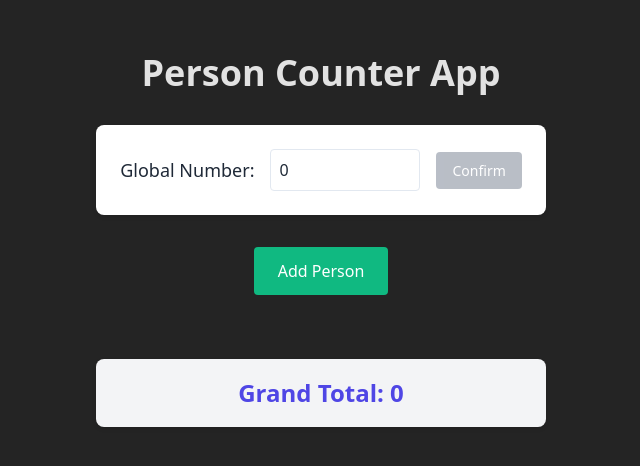
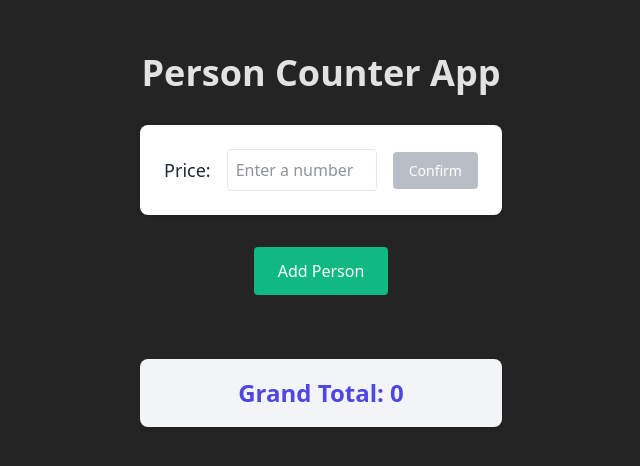
Before and after one commit to jaysc/food-calc, a React (Vite) app: page / in a window 1280 px wide. Shown: the part 112-578 px from the top of the page, without its empty margins (319-959 px from the left). Built offline with nearby package versions, Linux system fonts and the light colour scheme.

Commit message:
i don't even remember

```diff
--- a/src/App.tsx
+++ b/src/App.tsx
@@ -1,13 +1,13 @@
 import "./index.css";
 import "./components/styles.css";
 import { PersonList } from "./components/PersonList";
-import { GlobalNumber } from "./components/GlobalNumber";
+import { PriceInput } from "./components/PriceInput";
 
 export function App() {
   return (
     <div className="max-w-7xl mx-auto p-8 text-center relative z-10">
       <h1 className="text-4xl font-bold mb-8">Person Counter App</h1>
-      <GlobalNumber />
+      <PriceInput />
       <PersonList />
     </div>
   );
--- a/src/components/GlobalNumber.tsx
+++ b/src/components/PriceInput.tsx
@@ -1,39 +1,39 @@
 import { usePersonStore } from '../store';
 
-export const GlobalNumber = () => {
+export const PriceInput = () => {
   const { globalNumber, isNumberConfirmed, setGlobalNumber, confirmNumber, resetNumber } = usePersonStore();
 
   const handleNumberChange = (event: React.ChangeEvent<HTMLInputElement>) => {
     const value = event.target.value.replace(/,/g, '');
     // Only allow numbers
     if (/^-?\d*$/.test(value)) {
-      setGlobalNumber(value === '' ? 0 : Number.parseInt(value, 10));
+      setGlobalNumber(value === '' ? null : Number.parseInt(value, 10));
     }
   };
 
-  const formattedNumber = globalNumber.toLocaleString();
+  const formattedNumber = globalNumber === null ? '' : globalNumber.toLocaleString();
 
   return (
-    <div className="global-number">
-      <label htmlFor="global-number" className="global-number-label">
-        Global Number:
+    <div className="price">
+      <label htmlFor="price" className="price-label">
+        Price:
       </label>
       <input
-        id="global-number"
+        id="price"
         type="text"
         value={formattedNumber}
         onChange={handleNumberChange}
-        className={`global-number-input ${isNumberConfirmed ? 'confirmed' : ''}`}
+        className={`price-input ${isNumberConfirmed ? 'confirmed' : ''}`}
         placeholder="Enter a number"
         disabled={isNumberConfirmed}
       />
-      <div className="global-number-actions">
+      <div className="price-actions">
         {!isNumberConfirmed ? (
           <button
             type="button"
             onClick={confirmNumber}
             className="confirm-button"
-            disabled={globalNumber <= 0}
+            disabled={globalNumber === null || globalNumber <= 0}
           >
             Confirm
           </button>
@@ -51,4 +51,4 @@ export const GlobalNumber = () => {
   );
 };
 
-export default GlobalNumber;
+export default PriceInput;
--- a/src/components/styles.css
+++ b/src/components/styles.css
@@ -125,7 +125,7 @@
   background: #fecaca;
 }
 
-.global-number {
+.price {
   background: white;
   padding: 1.5rem;
   border-radius: 0.5rem;
@@ -136,14 +136,14 @@
   gap: 1rem;
 }
 
-.global-number-label {
+.price-label {
   font-size: 1.125rem;
   font-weight: 500;
   color: #1f2937;
   white-space: nowrap;
 }
 
-.global-number-input {
+.price-input {
   padding: 0.5rem;
   border: 1px solid #e2e8f0;
   border-radius: 0.25rem;
@@ -153,20 +153,20 @@
   width: 150px;
 }
 
-.global-number-input:focus {
+.price-input:focus {
   outline: none;
   border-color: #4f46e5;
   box-shadow: 0 0 0 2px rgba(79, 70, 229, 0.1);
 }
 
-.global-number-input.confirmed {
+.price-input.confirmed {
   background-color: #f3f4f6;
   border-color: #9ca3af;
   color: #4b5563;
   cursor: not-allowed;
 }
 
-.global-number-actions {
+.price-actions {
   display: flex;
   align-items: center;
   gap: 0.5rem;
--- a/src/store.ts
+++ b/src/store.ts
@@ -14,12 +14,12 @@ interface Person {
 
 interface PersonStore {
   persons: Record<string, Person>
-  globalNumber: number
+  globalNumber: number | null
   isNumberConfirmed: boolean
   addPerson: (id: string, name: string) => void
   removePerson: (id: string) => void
   setName: (id: string, name: string) => void
-  setGlobalNumber: (number: number) => void
+  setGlobalNumber: (number: number | null) => void
   confirmNumber: () => void
   resetNumber: () => void
   addNumber: (personId: string, confirmedNumber: number) => void
@@ -31,7 +31,7 @@ interface PersonStore {
 
 export const usePersonStore = create<PersonStore>((set, get) => ({
   persons: {},
-  globalNumber: 0,
+  globalNumber: null,
   isNumberConfirmed: false,
 
   addPerson: (id, name) => set((state) => ({
@@ -71,7 +71,7 @@ export const usePersonStore = create<PersonStore>((set, get) => ({
     );
 
     return {
-      globalNumber: 0,
+      globalNumber: null,
       isNumberConfirmed: false,
       persons: updatedPersons
     };
```
